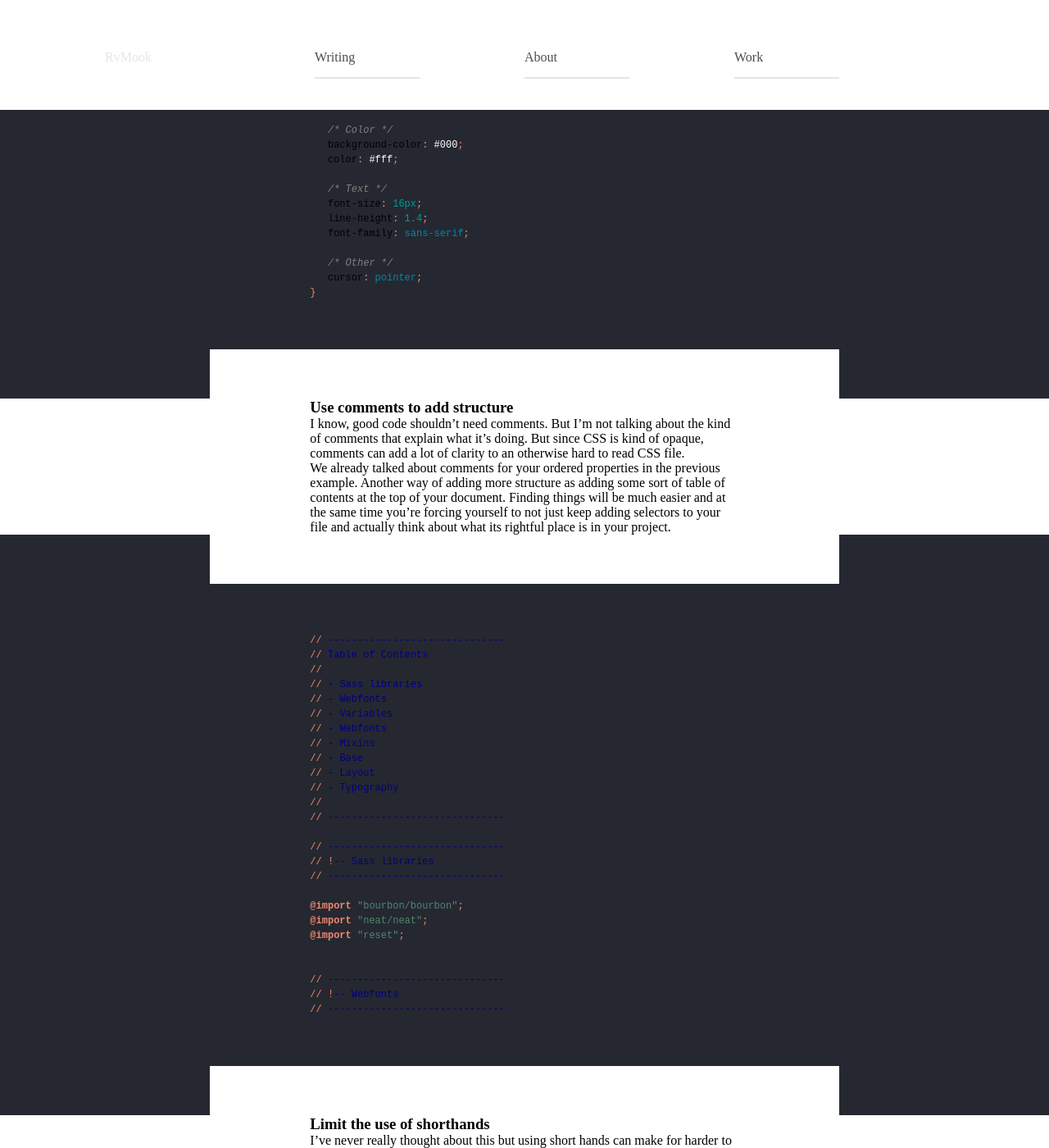
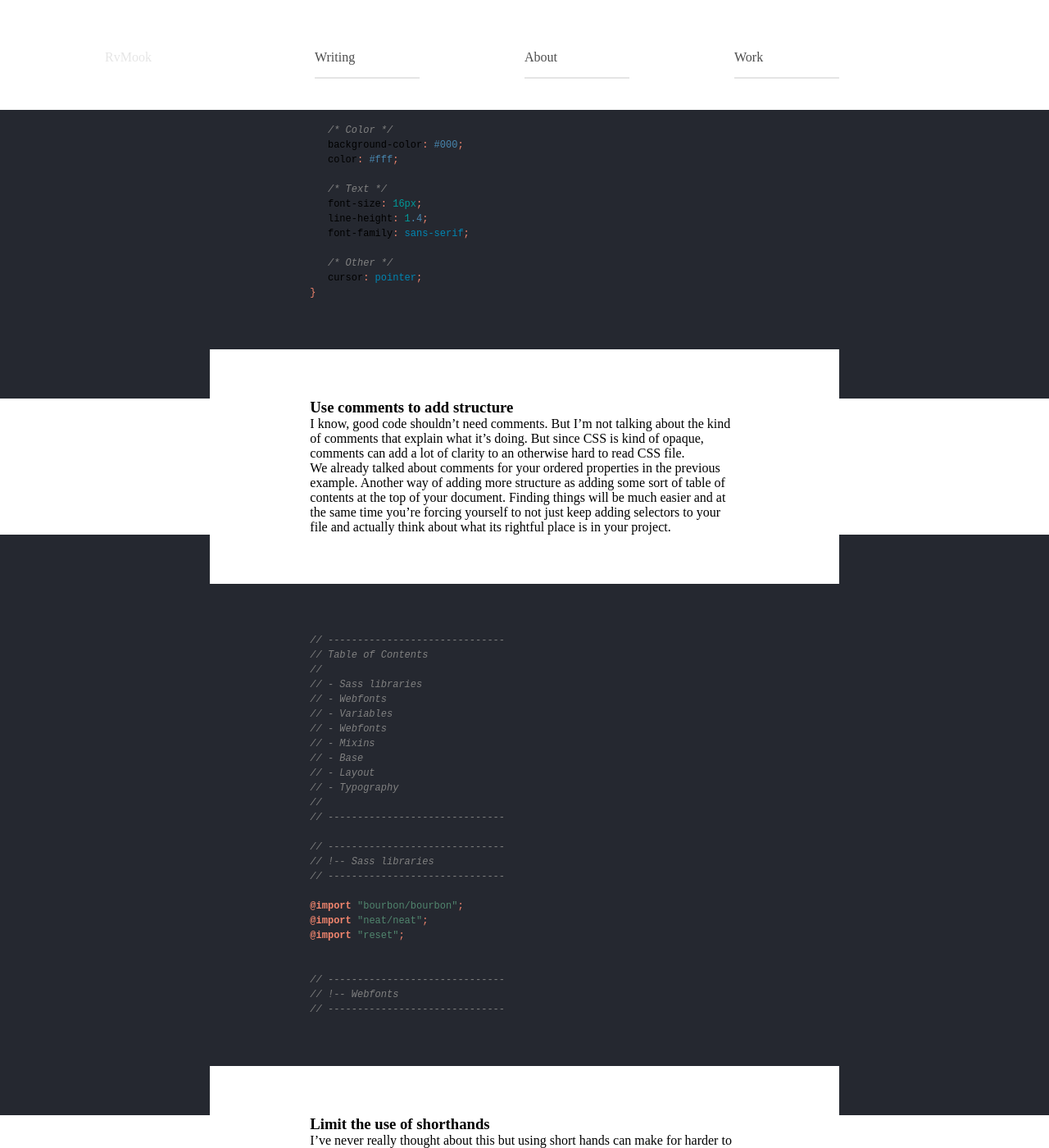
Before and after one commit to rickvanmook/rickvanmook.github.io, a Jekyll site: the page built from _posts/2014-11-15-how-i-should-write-my-css.markdown, in a window 1280 px wide and 1400 px high, scrolled down 3383 px. Shown: the whole window at 82% size. Built offline with Jekyll 4.4.1, drawn with Linux system fonts in a browser that asks for light colours; some of the changed text lies outside the part shown.

Commit message:
Switched highlighting from css to scss

```diff
--- a/_posts/2014-11-15-how-i-should-write-my-css.markdown
+++ b/_posts/2014-11-15-how-i-should-write-my-css.markdown
@@ -22,7 +22,7 @@
 
 It’s simply harder to read when you put multiple properties in one line.
 
-{% highlight css %}
+{% highlight scss %}
 /* bad */
 .selector {
    color: red; font-size: 12px; font-family: sans-serif;
@@ -40,7 +40,7 @@
 
 Names shouldn’t be too loose or generic. It’s better to be more specific so in the HTML it’s clear what it’s doing and in the CSS you know what it’s styling.
 
-{% highlight css %}
+{% highlight scss %}
 /* bad */
 .title { ... }
 .container { ... }
@@ -53,7 +53,7 @@
 ###Don’t rely on HTML structure too much
 In general your CSS should not depend on HTML structure and the elements location in the markup. Your styles will be more reusable and readable and in most cases will even increase rendering performance.
 
-{% highlight css %}
+{% highlight scss %}
 /* bad */
 #main-nav ul li ul li div { ... }
 .page-container #stream .stream-item .tweet .tweet-header .username { ... }
@@ -71,7 +71,7 @@
 
 I usually just smack things together and end up with a bunch of randomly ordered properties. Obviously this is not the way to go. Instead try to order them by type and then define the groups you’re structuring them in. This way your order isn’t only more readable for outsiders you’ll also force them to follow along in your structure.
 
-{% highlight css %}
+{% highlight scss %}
 /* bad */
 .selector {
 
@@ -156,7 +156,7 @@
 
 We already talked about comments for your ordered properties in the previous example. Another way of adding more structure as adding some sort of table of contents at the top of your document. Finding things will be much easier and at the same time you’re forcing yourself to not just keep adding selectors to your file and actually think about what its rightful place is in your project.
 
-{% highlight css %}
+{% highlight scss %}
 // ------------------------------
 // Table of Contents
 //
@@ -189,7 +189,7 @@
 
 I’ve never really thought about this but using short hands can make for harder to read CSS. At first I was hesitant to agree with it but after looking at it a couple of time I’m starting to get the reasoning behind it. Everything is nicely separated out and you don’t have to read possibly complex shorthands.
 
-{% highlight css %}
+{% highlight scss %}
 /* bad */
 .selector {
    margin: 0 0 10px;
```
